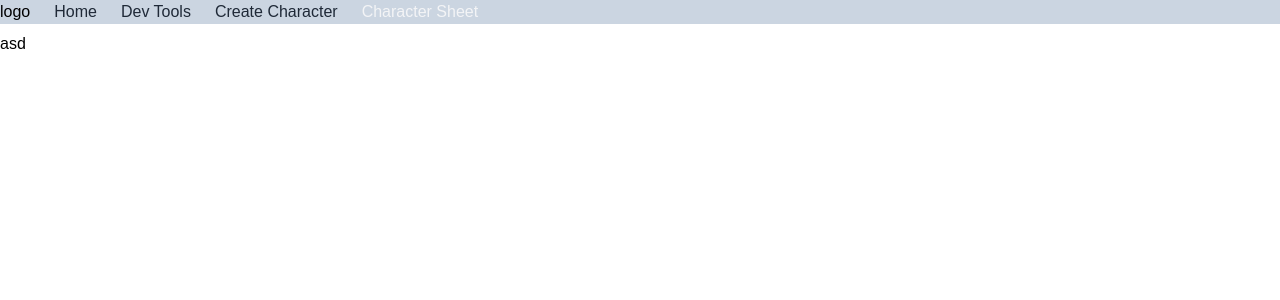
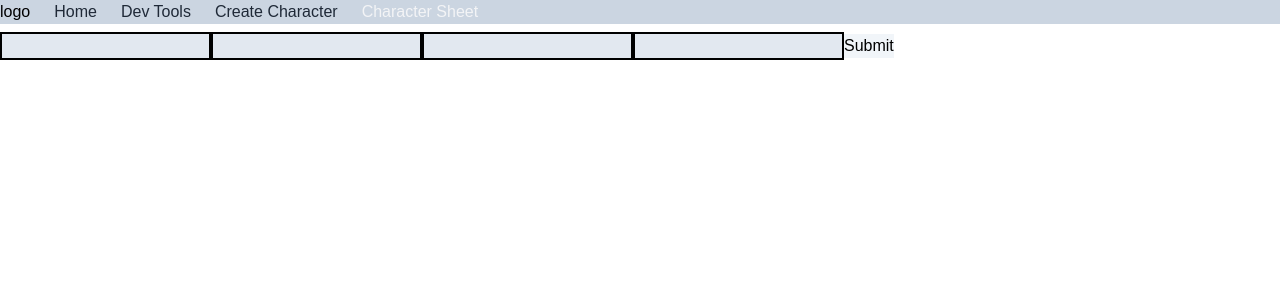
Before and after one commit to sicin/wwn_sheet, a Next.js app: page /dev/foci/create in a window 1280 px wide. Shown: the top 300 px of the page. Built offline with nearby package versions, Linux system fonts and the light colour scheme; no server answers; the database is empty; a web font is replaced by a local one.

Commit message:
form not working properly

```diff
--- a/package.json
+++ b/package.json
@@ -14,6 +14,7 @@
     "lint": "next lint"
   },
   "dependencies": {
+    "@hookform/resolvers": "^3.3.2",
     "@prisma/client": "^5.6.0",
     "next": "14.0.3",
     "react": "^18",
--- /dev/null
+++ b/src/app/dev/foci/create/FocusForm.tsx
@@ -0,0 +1,76 @@
+"use client";
+
+import { useForm } from "react-hook-form";
+import { zodResolver } from "@hookform/resolvers/zod";
+
+import * as z from "zod";
+import prisma from "@/lib/prisma";
+
+const schema = z.object({
+  name: z.string().min(1, { message: "Required" }),
+  baseDescription: z.string().min(1, { message: "Required" }),
+  levelOneDescription: z.string().optional(),
+  levelTwoDescription: z.string().optional(),
+  isExpansion: z.boolean().default(false),
+});
+
+type FormData = z.infer<typeof schema>;
+
+export const FocusForm = () => {
+  const {
+    register,
+    handleSubmit,
+    formState: { errors },
+  } = useForm({
+    resolver: zodResolver(schema),
+  });
+
+  const onSubmit = async (data: FormData) => {
+    "use server";
+
+    const focuses = await prisma.focus.create(data);
+  };
+
+  return (
+    <form onSubmit={handleSubmit(onSubmit)}>
+      <input
+        className="border-2 border-black bg-slate-200"
+        type=""
+        {...register("name", { required: true })}
+      />
+      {errors.name?.message && <p>{errors.name?.message.toString()}</p>}
+      <input
+        className="border-2 border-black bg-slate-200"
+        type="text"
+        {...register("baseDescription", { required: true })}
+      />
+      {errors.baseDescription?.message && (
+        <p>{errors.baseDescription?.message.toString()}</p>
+      )}
+      <input
+        className="border-2 border-black bg-slate-200"
+        type="text"
+        {...register("levelOneDescription")}
+      />
+      {errors.levelOneDescription?.message && (
+        <p>{errors.levelOneDescription?.message.toString()}</p>
+      )}
+      <input
+        className="border-2 border-black bg-slate-200"
+        type="text"
+        {...register("levelTwoDescription")}
+      />
+      {errors.levelTwoDescription?.message && (
+        <p>{errors.levelTwoDescription?.message.toString()}</p>
+      )}
+      {/* <input
+        className="border-2 border-black bg-slate-200"
+        type="radio"
+        {...register("isExpansion")}
+      /> */}
+      <button className=" bg-slate-100" type="submit">
+        Submit
+      </button>
+    </form>
+  );
+};
--- a/src/app/dev/foci/create/page.tsx
+++ b/src/app/dev/foci/create/page.tsx
@@ -1,6 +1,6 @@
 import prisma from "@/lib/prisma";
 import { Metadata } from "next";
-// import { FocusCard } from "./FocusCard";
+import { FocusForm } from "./FocusForm";
 
 export const metadata: Metadata = {
   title: "Create a focus",
@@ -8,5 +8,5 @@ export const metadata: Metadata = {
 
 export default async function CreateFocus() {
   const focuses = await prisma.focus.findMany({ orderBy: { id: "desc" } });
-  return <div>asd</div>;
+  return <FocusForm />;
 }
```
Also changed, not shown: 1 other file (tests, documents, lock files or other folders).
